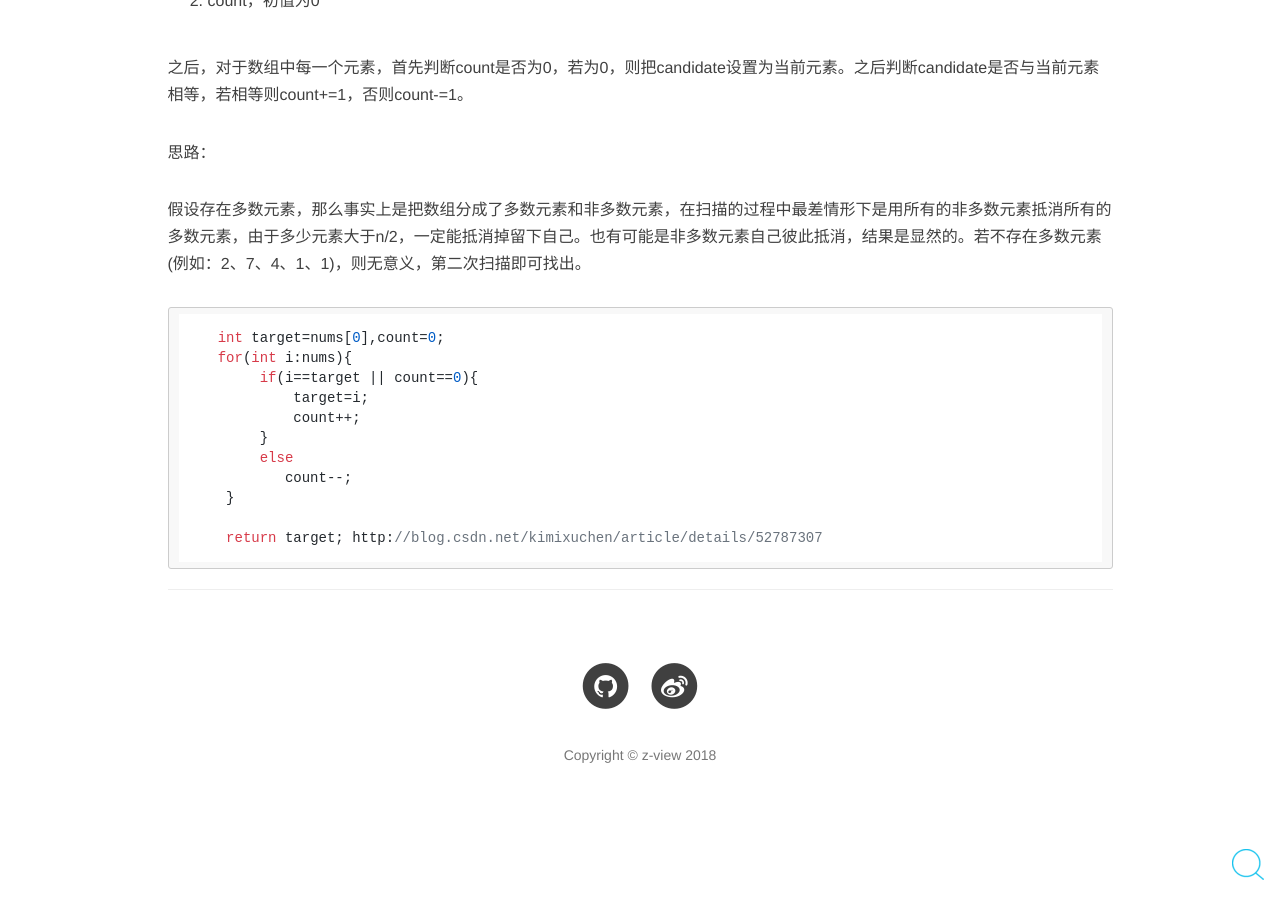
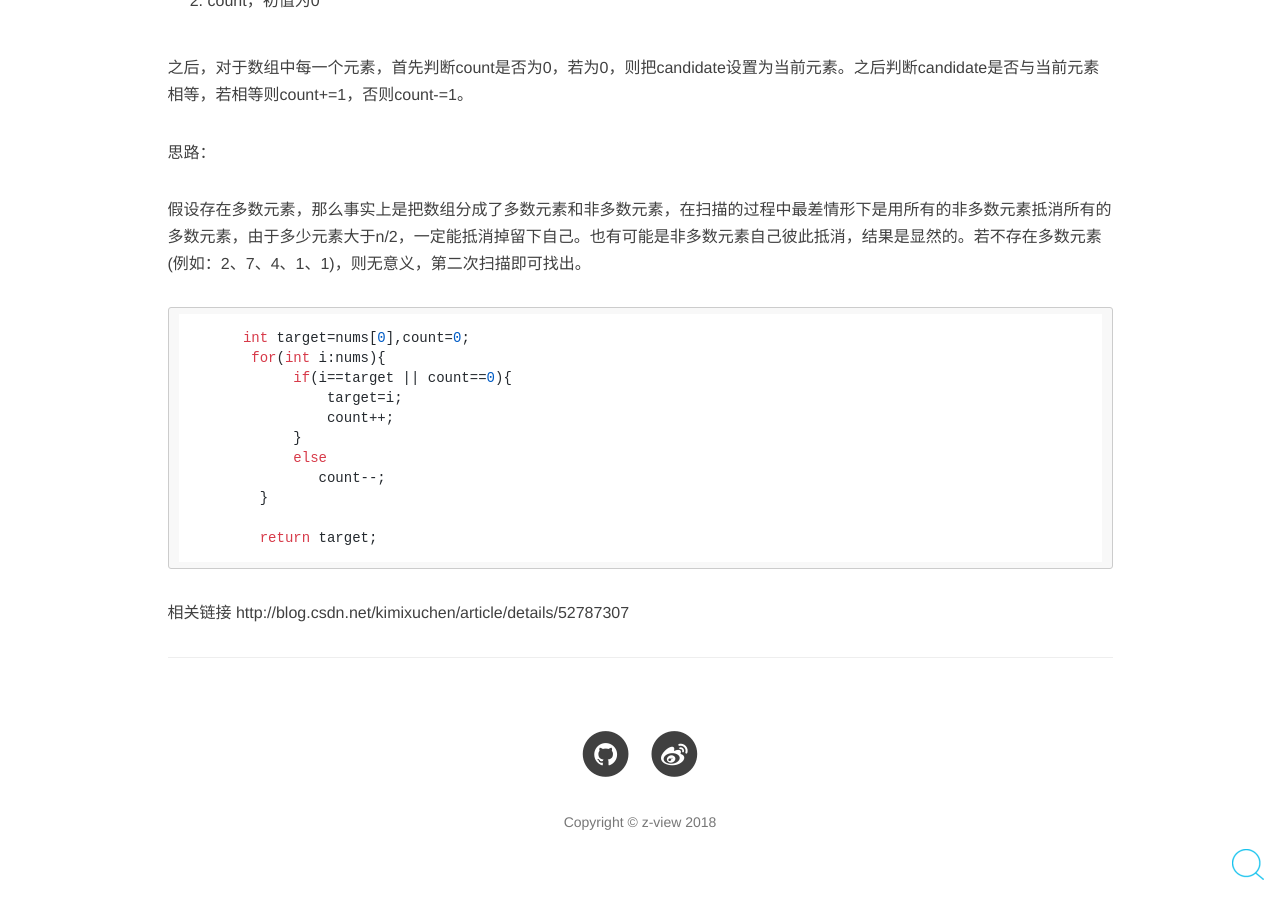
Before and after one commit to liam-lian/z-view.github.io, a Jekyll site: the page built from _posts/2018-03-09-算法-多数投票算法.md, in a window 1280 px wide and 900 px high, scrolled down 805 px. Built offline with Jekyll 4.4.1, drawn with Linux system fonts in a browser that asks for light colours; nearby versions of some CDN libraries; comment, search, counter and statistics services are not loaded.

Commit message:
Update 2018-03-09-算法-多数投票算法.md

````diff
--- a/_posts/2018-03-09-算法-多数投票算法.md
+++ b/_posts/2018-03-09-算法-多数投票算法.md
@@ -22,10 +22,8 @@ tags:      [算法,特色算法]
 思路：
 
 假设存在多数元素，那么事实上是把数组分成了多数元素和非多数元素，在扫描的过程中最差情形下是用所有的非多数元素抵消所有的多数元素，由于多少元素大于n/2，一定能抵消掉留下自己。也有可能是非多数元素自己彼此抵消，结果是显然的。若不存在多数元素(例如：2、7、4、1、1)，则无意义，第二次扫描即可找出。
-
-
-
-       int target=nums[0],count=0;
+```Java
+      int target=nums[0],count=0;
        for(int i:nums){
             if(i==target || count==0){
                 target=i;
@@ -36,4 +34,5 @@ tags:      [算法,特色算法]
         }
 
         return target;
-http://blog.csdn.net/kimixuchen/article/details/52787307
+```
+相关链接 http://blog.csdn.net/kimixuchen/article/details/52787307
````
